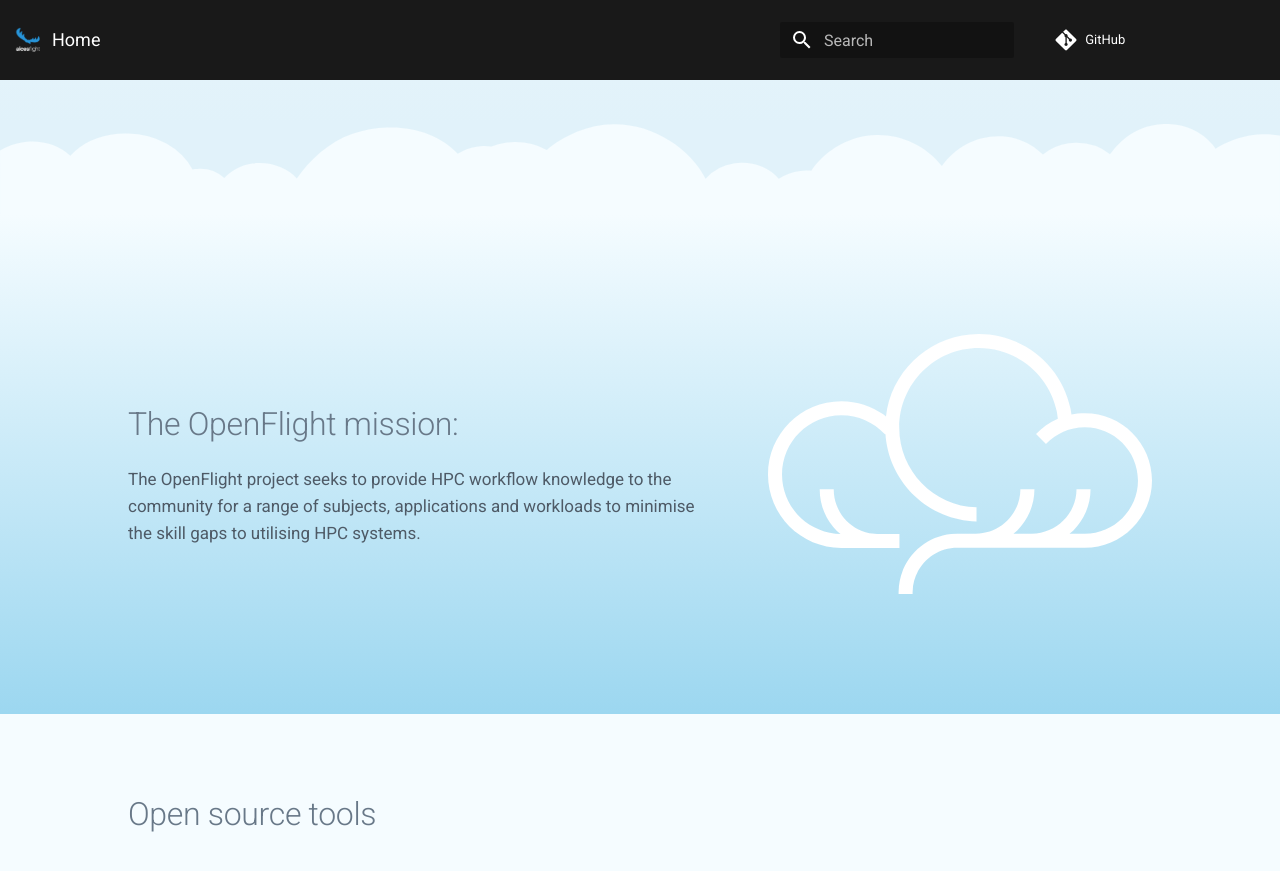
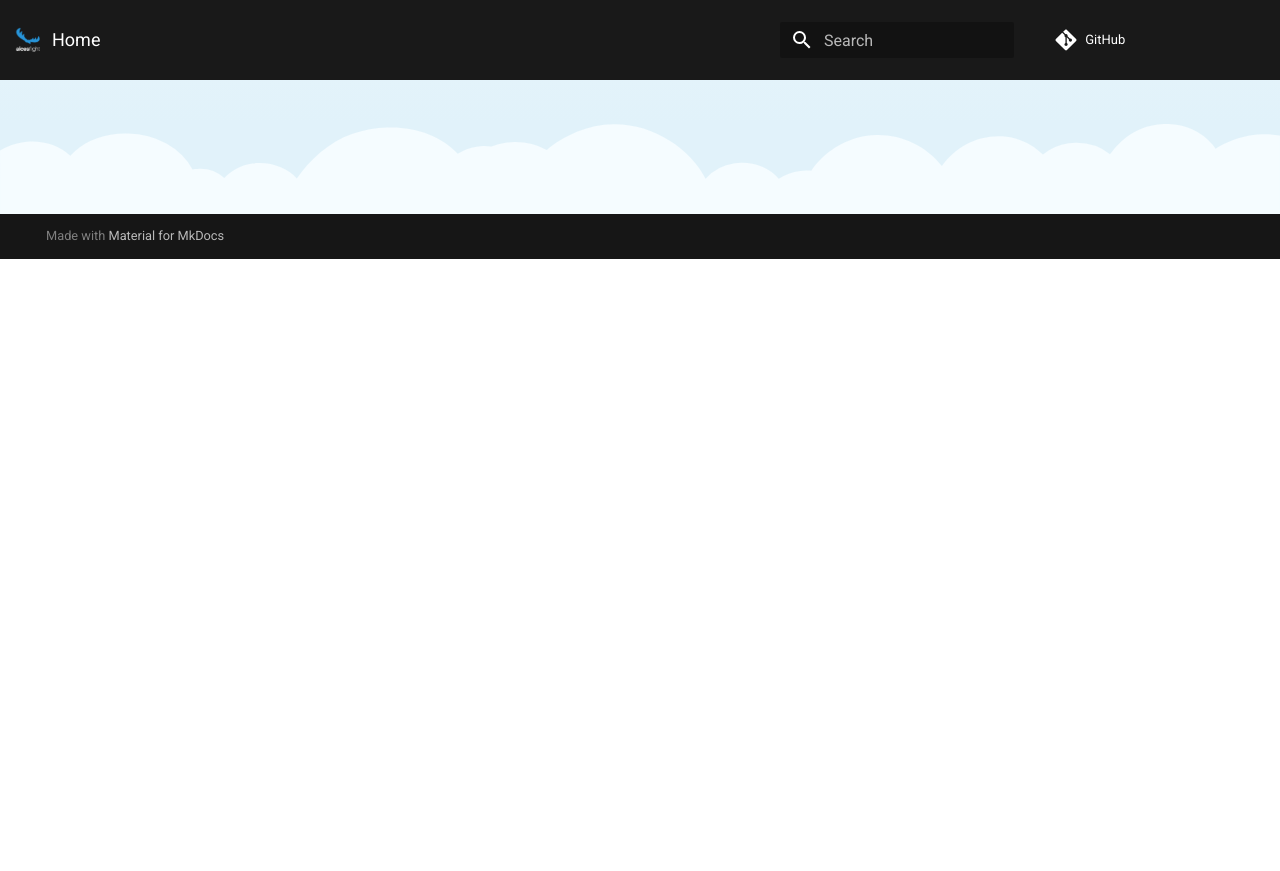
Before and after one commit to alces-software/alces-cloud-docs, an MkDocs documentation site: the page built from docs/index.md, in a window 1280 px wide and 900 px high, scrolled down 699 px. Shown: the top 871 px of the window. Built offline with MkDocs 1.6.1 and Material for MkDocs 9.7.7, drawn with Linux system fonts in a browser that asks for light colours; comment, search, counter and statistics services are not loaded; the version menu is left out; after the commit the page ends 958 px from its top, so only the background shows below that; some of the changed text lies outside the part shown.

Commit message:
Fixed Home page.

```diff
--- a/docs/index.md
+++ b/docs/index.md
@@ -17,9 +17,9 @@
   <div id="home-text">
     <h1 id="home-header">Alces Cloud for <span class="blue-text">everyone</span></h1>
     <h2 id="home-subheader">
-      The open source software and expert knowledgebase making high performance computing accessible to all.
-    </h2>
-    <a class="button big-text" href="#mission-block">FIND OUT MORE</a>
+      Alces Cloud is a cloud offering, backed by purpose built infrastructure tailored for HPC and other workloads.
+    </h3>
+    <!-- <a class="button big-text" href="#mission-block">FIND OUT MORE</a> -->
   </div>
 </section>
 <section id="cloud-block" class="home-block">
@@ -29,7 +29,7 @@
     src="assets/images/cloud_bar.svg"
   >
 </section>
-<section id="mission-block" class="home-block">
+<!-- <section id="mission-block" class="home-block">
   <div id="mission-text">
     <h1>The OpenFlight mission:</h1>
     <p class="tagline">
@@ -87,8 +87,8 @@
       <a class="button" href="solo">LEARN MORE</a>
     </div>
   </div>
-</section>
-<section id="green-block" class="home-block">
+</section> -->
+<!-- <section id="green-block" class="home-block">
   <div id="green-container">
     <div id="green-text">
       <h1>Greener HPC</h1>
@@ -116,8 +116,8 @@
       <a class="button" href="solo">GET FLIGHT SOLO</a>
     </div>
   </div>
-</section>
-<div id="home-footer-block" class="home-block footer">
+</section> -->
+<!-- <div id="home-footer-block" class="home-block footer">
   <img
     id="cloud-l"
     alt=""
@@ -133,5 +133,5 @@
     alt=""
     class="cloud parting-cloud" src="assets/images/parting_cloud_r.svg"
   >
-</div>
+</div> -->
 <div class="md-header__topic"></div>
--- a/mkdocs.yml
+++ b/mkdocs.yml
@@ -109,4 +109,3 @@
   - stylesheets/extra.css
 extra_javascript:
   - javascripts/extra.js
-  - javascripts/blogs.js
```
